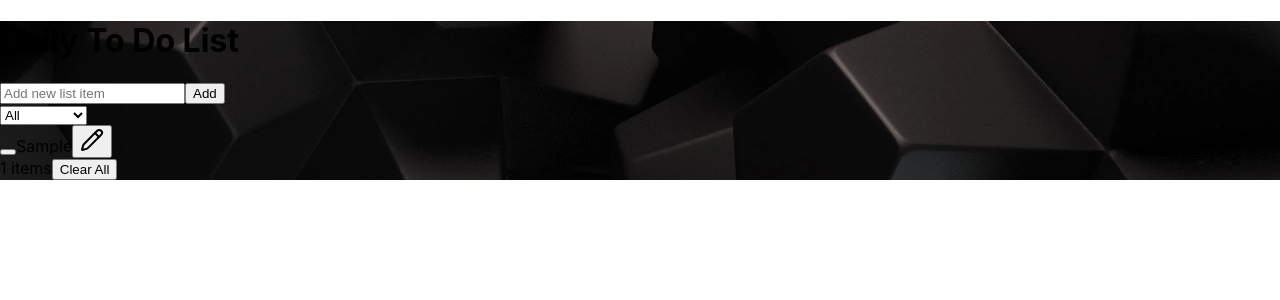
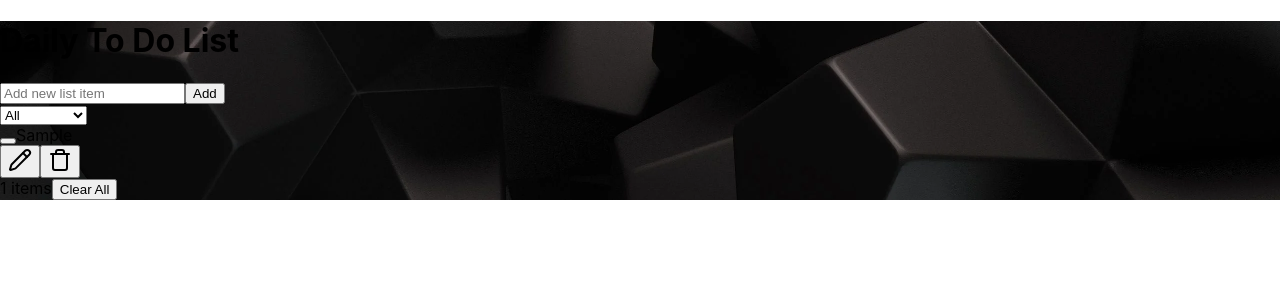
Before and after one commit to Abhishekkl18/Todo-List, a React (Create React App) app: page / in a window 1280 px wide. Both pictures are taken after typing "Sample" into the empty fields and a click on the button "Add". Shown: the top 300 px of the page. Built offline with nearby package versions, Linux system fonts and the light colour scheme.

Commit message:
Your commit message

```diff
--- a/src/components/TodoList/TodoItem.js
+++ b/src/components/TodoList/TodoItem.js
@@ -1,7 +1,7 @@
 import React, { useState } from 'react';
-import { Check, Pencil, X, Save } from 'lucide-react';
+import { Check, Pencil, X, Save, Trash } from 'lucide-react';
 
-const TodoItem = ({ todo, toggleTodo, updateTodo }) => {
+const TodoItem = ({ todo, toggleTodo, updateTodo, deleteTodo }) => {
   const [isEditing, setIsEditing] = useState(false);
   const [editText, setEditText] = useState(todo.text);
 
@@ -21,11 +21,9 @@ const TodoItem = ({ todo, toggleTodo, updateTodo }) => {
   };
 
   return (
-    <div
-      className={`group flex items-center gap-3 px-2 py-1 ${
-        todo.completed ? 'opacity-50' : ''
-      }`}
-    >
+    <div className={`flex items-center gap-2 px-3 py-2 bg-white rounded-lg border border-gray-100 shadow-sm hover:shadow-md transition-shadow ${
+      todo.completed ? 'bg-gray-50' : ''
+    }`}>
       <button
         onClick={() => toggleTodo(todo.id)}
         className={`shrink-0 w-6 h-6 rounded-full border-2 flex items-center justify-center transition-colors ${
@@ -49,7 +47,7 @@ const TodoItem = ({ todo, toggleTodo, updateTodo }) => {
           <div className="flex gap-1">
             <button
               type="submit"
-              className="p-1 rounded-lg text-emerald-600 hover:bg-emerald-50 transition-colors"
+              className="p-1.5 rounded-lg text-emerald-600 hover:bg-emerald-50 transition-colors"
               title="Save"
             >
               <Save className="h-4 w-4" />
@@ -57,7 +55,7 @@ const TodoItem = ({ todo, toggleTodo, updateTodo }) => {
             <button
               type="button"
               onClick={handleCancel}
-              className="p-1 rounded-lg text-red-600 hover:bg-red-50 transition-colors"
+              className="p-1.5 rounded-lg text-red-600 hover:bg-red-50 transition-colors"
               title="Cancel"
             >
               <X className="h-4 w-4" />
@@ -67,21 +65,30 @@ const TodoItem = ({ todo, toggleTodo, updateTodo }) => {
       ) : (
         <>
           <span className={`flex-1 text-gray-700 ${
-            todo.completed ? 'line-through' : ''
+            todo.completed ? 'line-through text-gray-400' : ''
           }`}>
             {todo.text}
           </span>
+          <div className="flex items-center gap-1">
             <button
               onClick={() => setIsEditing(true)}
-            className="p-1 rounded-lg text-gray-400 hover:text-blue-600 hover:bg-blue-50 transition-colors opacity-0 group-hover:opacity-100"
+              className="p-1.5 rounded-lg text-blue-600 hover:bg-blue-50 transition-colors"
               title="Edit"
             >
               <Pencil className="h-4 w-4" />
             </button>
+            <button
+              onClick={() => deleteTodo(todo.id)}
+              className="p-1.5 rounded-lg text-red-600 hover:bg-red-50 transition-colors"
+              title="Delete"
+            >
+              <Trash className="h-4 w-4" />
+            </button>
+          </div>
         </>
       )}
     </div>
   );
 };
 
-export default TodoItem;
+export default TodoItem;
--- a/src/components/TodoList/TodoList.js
+++ b/src/components/TodoList/TodoList.js
@@ -5,6 +5,7 @@ import TodoFooter from './TodoFooter';
 import TodoSort from './TodoSort';
 import useTodos from '../../hooks/useTodos';
 import wallpaper from '../../assets/images/wallpaper.jpg';
+
 
 const TodoList = () => {
   const {
@@ -14,6 +15,7 @@ const TodoList = () => {
     addTodo,
     toggleTodo,
     updateTodo,
+    deleteTodo,
     clearAll,
     sortBy,
     setSortBy,
@@ -21,15 +23,13 @@ const TodoList = () => {
   } = useTodos();
 
   return (
-    <div
-    className="min-h-screen p-4 flex items-center justify-center"
-    style={{ backgroundImage: `url(${wallpaper})`, backgroundSize: 'cover', backgroundPosition: 'center' }}
-  >
+    <div className="min-h-screen p-4 flex items-center justify-center"
+    style={{ backgroundImage: `url(${wallpaper})`, backgroundSize: 'cover', backgroundPosition: 'center' }}>
 
       <div className="w-full max-w-md bg-white rounded-3xl shadow-lg p-6">
-        <h1 className="text-[#1E1B4B] text-3xl font-bold text-center mb-6">
-          Daily To Do List
-        </h1>
+      <h1 className="text-[#1E1B4B] text-2xl md:text-3xl font-bold text-center mb-6">
+        Daily To Do List
+      </h1>
 
         <TodoInput
           newTodo={newTodo}
@@ -46,6 +46,7 @@ const TodoList = () => {
               todo={todo}
               toggleTodo={toggleTodo}
               updateTodo={updateTodo}
+              deleteTodo={deleteTodo}
             />
           ))}
         </div>
@@ -61,4 +62,4 @@ const TodoList = () => {
   );
 };
 
-export default TodoList;
+export default TodoList;
--- a/src/hooks/useTodos.js
+++ b/src/hooks/useTodos.js
@@ -43,6 +43,10 @@ const useTodos = () => {
     ));
   };
 
+  const deleteTodo = (id) => {
+    setTodos(todos.filter(todo => todo.id !== id));
+  };
+
   const clearAll = () => {
     setTodos([]);
   };
@@ -65,6 +69,7 @@ const useTodos = () => {
     addTodo,
     toggleTodo,
     updateTodo,
+    deleteTodo,
     clearAll,
     sortBy,
     setSortBy,
```
Also changed, not shown: src/App.css (+20 -0 lines). Lines whose indentation alone changed are shown as unchanged.
